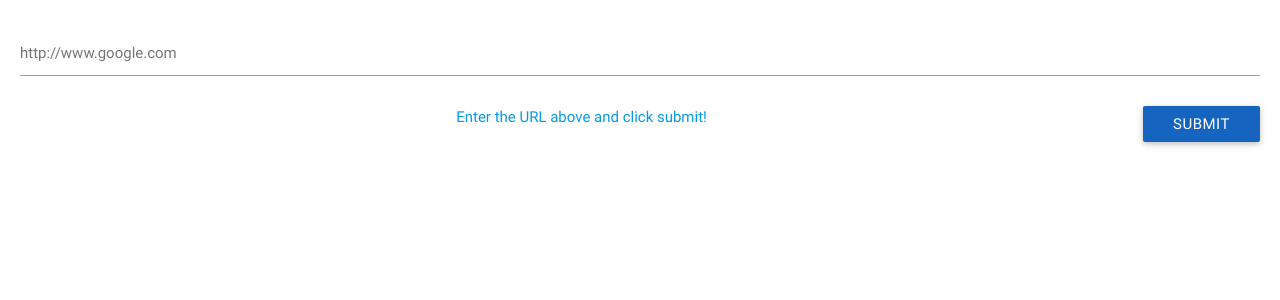
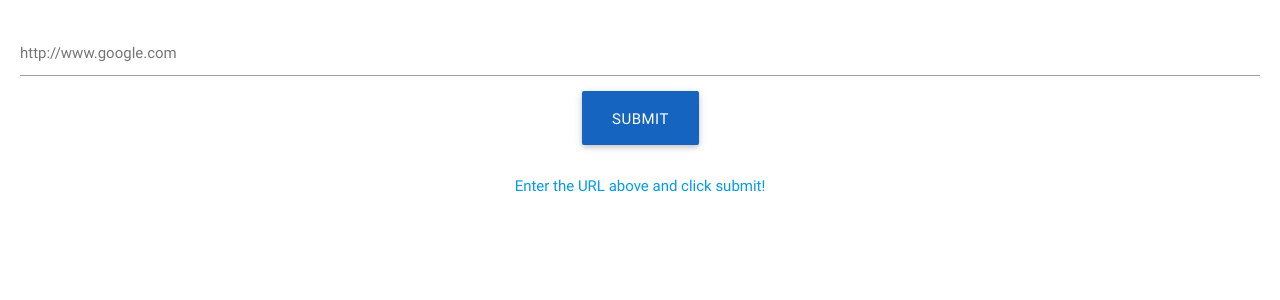
Before and after one commit to SanketDG/djurl, a Django app: template djurl/templates/djurl/index.html in a window 1280 px wide. Shown: the part 189-489 px from the top of the page. Run offline with Django 3.2, Linux system fonts and the light colour scheme; the template is opened without the code that fills it, so the values that code supplies are empty; parts of the project's set-up code (start-up, migrations or seed data) failed here and were passed over; some libraries are stand-ins or nearby versions.

Commit message:
change submit button

```diff
--- a/djurl/templates/djurl/index.html
+++ b/djurl/templates/djurl/index.html
@@ -11,7 +11,7 @@
  </div>
  <div class="col-sm-3">
  {% csrf_token %}
- <button id="submitButton" class="waves-effect waves-light btn blue darken-3">Submit</button></p>
+ <button id="submitButton" class="waves-effect waves-light btn-large blue darken-3">Submit</button></p>
  </div>
  </div>
  <div class="panel-footer"><span id="url-result">Enter the URL above and click submit!</span></div>
```
